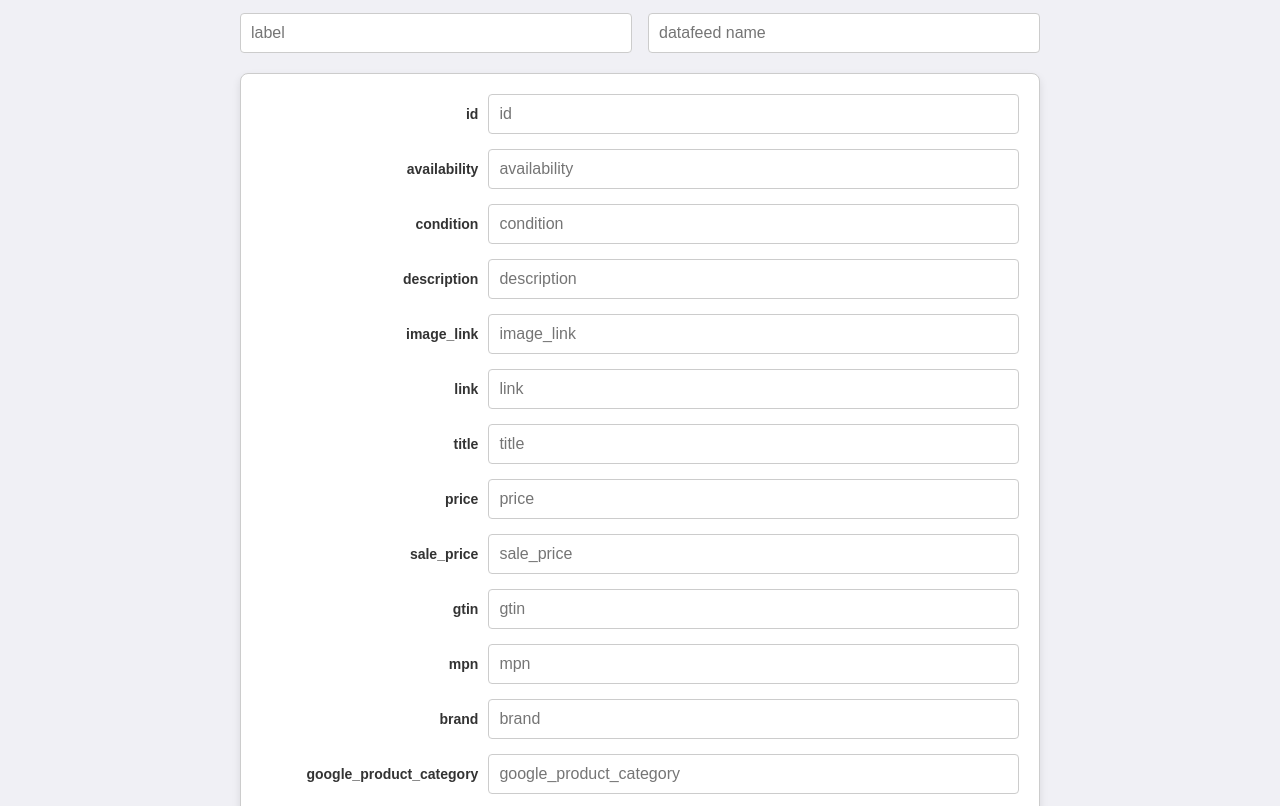
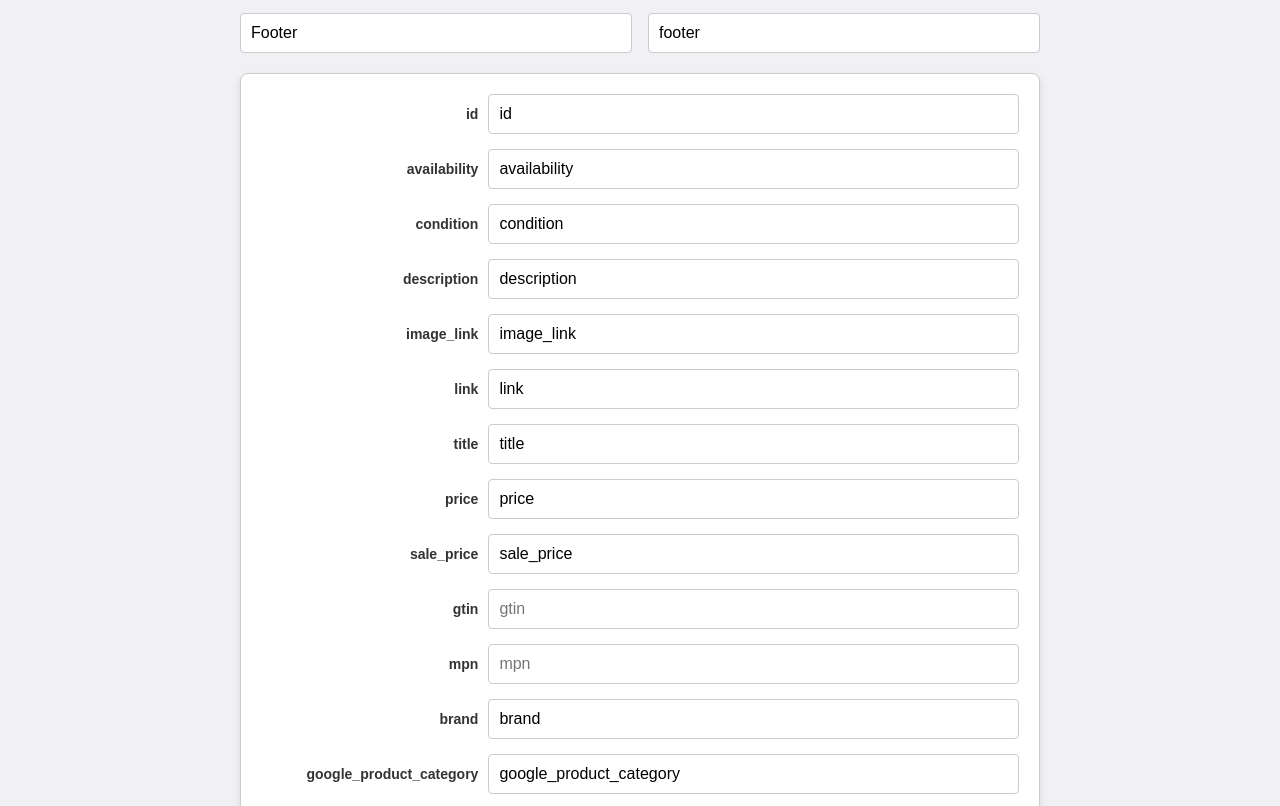
Before and after one commit to aaronlow1220/datafeed-demo, a plain HTML site: page client.html in a window 1280 px wide. Shown: the part 106-912 px from the top of the page. Drawn offline with Linux system fonts and the light colour scheme.

Commit message:
feat: Added preloaded data

```diff
--- a/client.html
+++ b/client.html
@@ -22,53 +22,53 @@
     <h1 class="title">Client Data Mapping List</h1>
     <div id="client-data">
         <div class="client_name">
-            <input id="label" placeholder="label" type="text">
-            <input id="name" placeholder="datafeed name" type="text">
+            <input id="label" placeholder="label" type="text" value="Footer">
+            <input id="name" placeholder="datafeed name" type="text" value="footer">
         </div>
         <div class="form" id="form">
             <div class="form-group">
                 <label for="datafeedid">id</label>
-                <input id="datafeedid" placeholder="id" type="text">
+                <input id="datafeedid" placeholder="id" type="text" value="id">
             </div>
 
             <div class="form-group">
                 <label for="availability">availability</label>
-                <input id="availability" placeholder="availability" type="text">
+                <input id="availability" placeholder="availability" type="text" value="availability">
             </div>
 
             <div class="form-group">
                 <label for="condition">condition</label>
-                <input id="condition" placeholder="condition" type="text">
+                <input id="condition" placeholder="condition" type="text" value="condition">
             </div>
 
             <div class="form-group">
                 <label for="description">description</label>
-                <input id="description" placeholder="description" type="text">
+                <input id="description" placeholder="description" type="text" value="description">
             </div>
 
             <div class="form-group">
                 <label for="image_link">image_link</label>
-                <input id="image_link" placeholder="image_link" type="text">
+                <input id="image_link" placeholder="image_link" type="text" value="image_link">
             </div>
 
             <div class="form-group">
                 <label for="link">link</label>
-                <input id="link" placeholder="link" type="text">
+                <input id="link" placeholder="link" type="text" value="link">
             </div>
 
             <div class="form-group">
                 <label for="title">title</label>
-                <input id="title" placeholder="title" type="text">
+                <input id="title" placeholder="title" type="text" value="title">
             </div>
 
             <div class="form-group">
                 <label for="price">price</label>
-                <input id="price" placeholder="price" type="text">
+                <input id="price" placeholder="price" type="text" value="price">
             </div>
 
             <div class="form-group">
                 <label for="sale_price">sale_price</label>
-                <input id="sale_price" placeholder="sale_price" type="text">
+                <input id="sale_price" placeholder="sale_price" type="text" value="sale_price">
             </div>
 
             <div class="form-group">
@@ -83,17 +83,17 @@
 
             <div class="form-group">
                 <label for="brand">brand</label>
-                <input id="brand" placeholder="brand" type="text">
+                <input id="brand" placeholder="brand" type="text" value="brand">
             </div>
 
             <div class="form-group">
                 <label for="google_product_category">google_product_category</label>
-                <input id="google_product_category" placeholder="google_product_category" type="text">
+                <input id="google_product_category" placeholder="google_product_category" type="text" value="google_product_category">
             </div>
 
             <div class="form-group">
                 <label for="item_group_id">item_group_id</label>
-                <input id="item_group_id" placeholder="item_group_id" type="text">
+                <input id="item_group_id" placeholder="item_group_id" type="text" value="item_group_id">
             </div>
 
             <div class="form-group">
```
